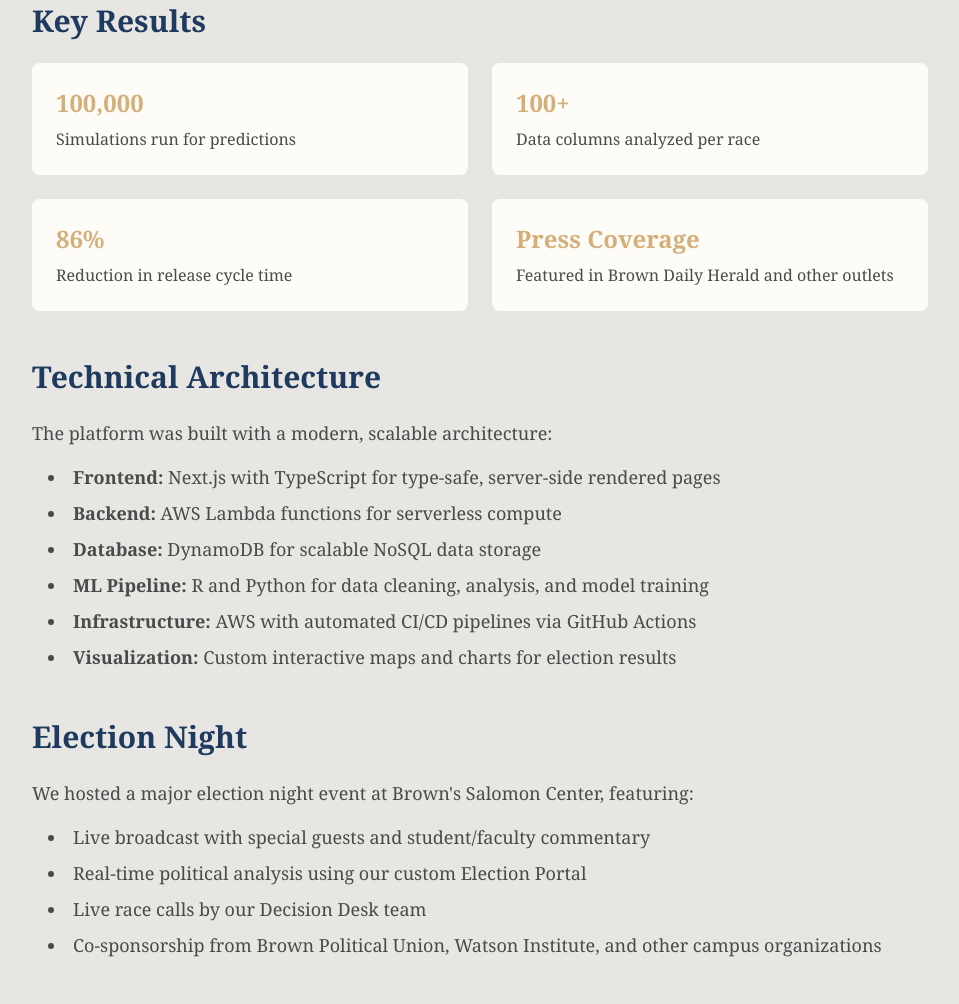
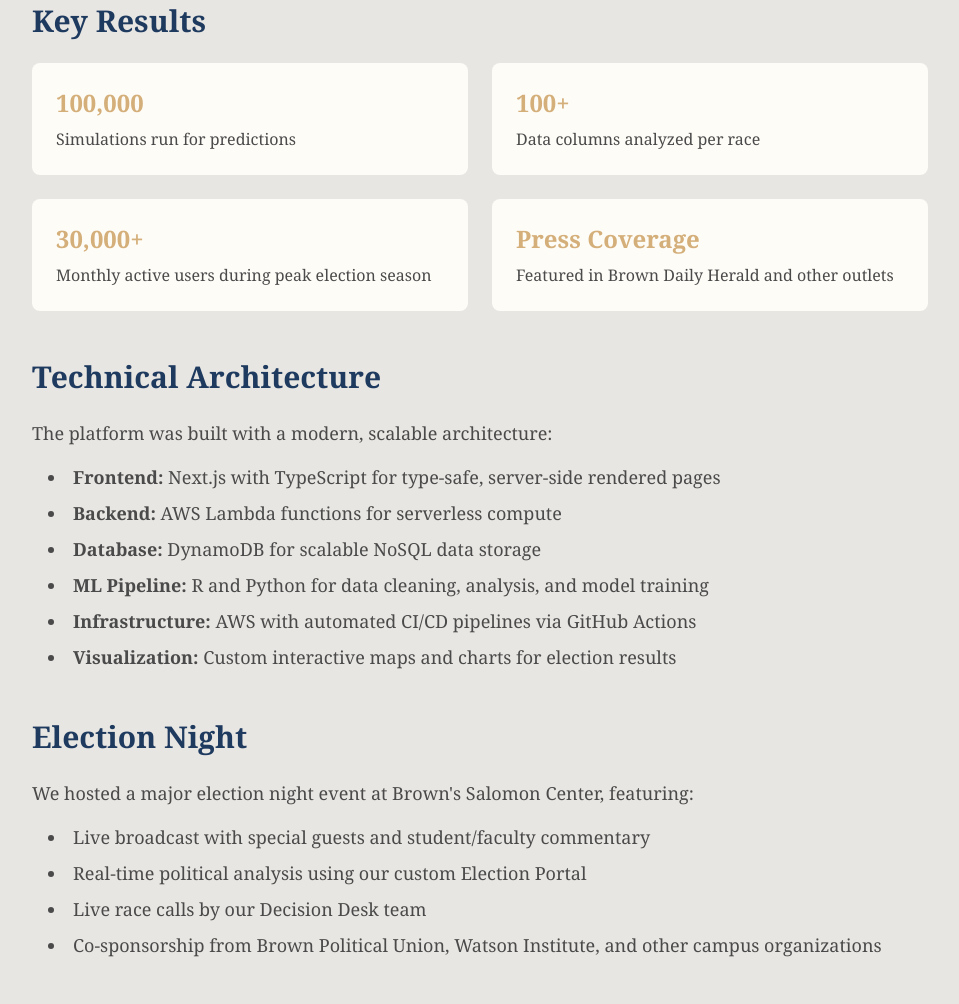
Before and after one commit to alexjwick/alexjwick.github.io, a website: page project-24cast.html in a window 1280 px wide. Shown: the part 1633-2637 px from the top of the page, without its empty margins (160-1119 px from the left). Drawn offline with nearby package versions, Linux system fonts and the light colour scheme; files that its build step writes are made by us from their sources.

Commit message:
Change key results to include MAU for 24cast.org

```diff
--- a/project-24cast.html
+++ b/project-24cast.html
@@ -227,10 +227,10 @@
               <h3
                 class="text-2xl font-bold text-muted-gold dark:text-dark-accent mb-2"
               >
-                86%
+                30,000+
               </h3>
               <p class="text-soft-charcoal dark:text-dark-text-secondary">
-                Reduction in release cycle time
+                Monthly active users during peak election season
               </p>
             </div>
             <div class="bg-cream dark:bg-dark-card p-6 rounded-lg">
```
